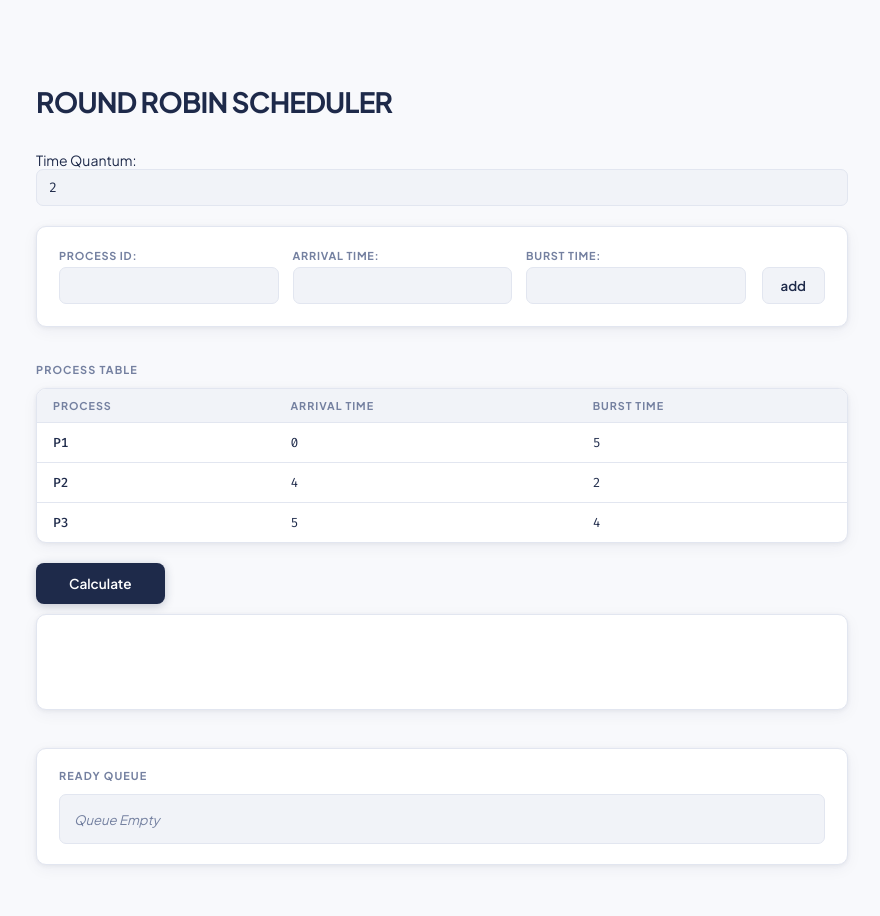
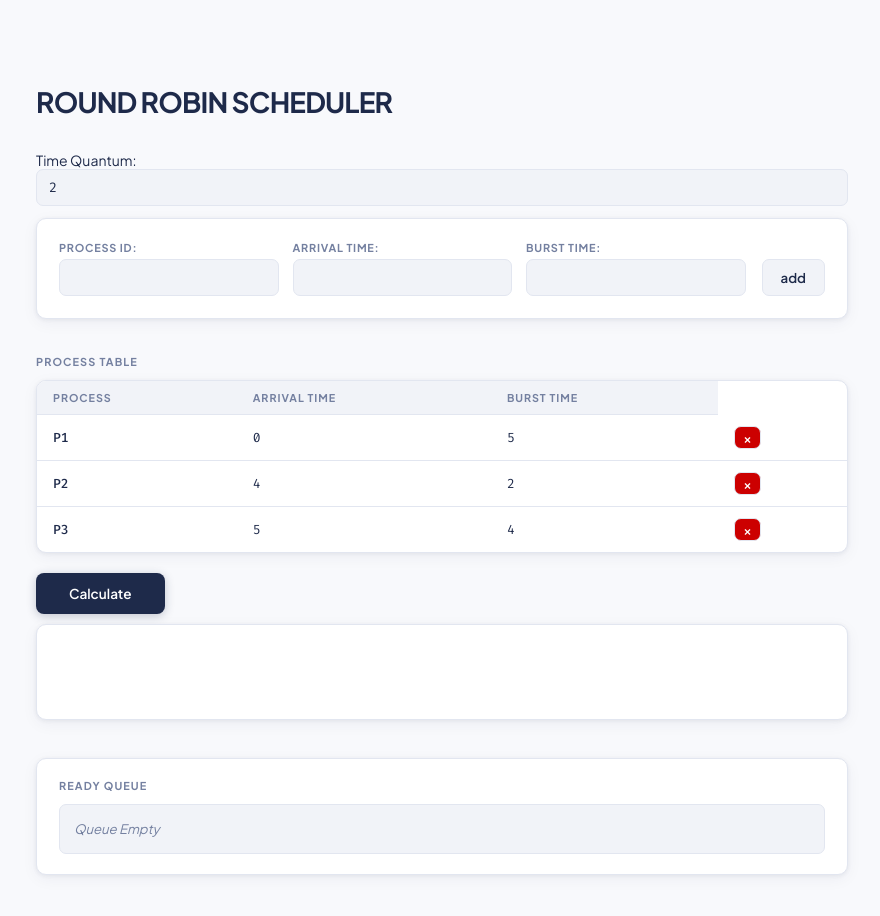
Before and after one commit to grace-anna/Round-Robin-Scheduling, a React (Vite) app: page / in a window 1280 px wide. Shown: the top 916 px of the page, without its empty margins (198-1078 px from the left). Built offline with nearby package versions, Linux system fonts and the light colour scheme.

Commit message:
Fix errors

```diff
--- a/src/App.jsx
+++ b/src/App.jsx
@@ -90,6 +90,10 @@ const addProcess=(event)=>{event.preventDefault();
       setNewAT('')
       setNewBT('')
      }
+     const removeProcess = (id) => {
+  setProcesses(processes.filter(p => p.id !== id));
+  setOutput(null);
+};
 const handleCalculate = () => {
    if (tq <= 0 || isNaN(tq)) {
     alert("Please enter a Time Quantum greater than 0");
@@ -104,15 +108,14 @@ return (
     <div className="container">
       <h2>Round Robin Scheduler</h2>
       <div>
-        <div style={{ marginBottom: '20px' }}>
+        <div style={{ marginBottom: '12px' }}>
   <label>Time Quantum: </label>
  <input
   type="number"
   value={tq}
   onChange={(e) => {
     const val = Number(e.target.value);
-    // Only update if the value is a positive number
-    // This prevents the "0" state while typing
+
     setTq(val > 0 ? val : '');
   }}
   min="1"
@@ -149,6 +152,14 @@ return (
               <td>{p.id}</td>
               <td>{p.arrivalTime}</td>
               <td>{p.burstTime}</td>
+              <td>
+        <button
+          onClick={() => removeProcess(p.id)}
+          style={{ padding: '2px 8px', backgroundColor: '#cc0000', color: 'white' }}
+        >
+          ×
+        </button>
+      </td>
             </tr>
           )}
         </tbody>
```
